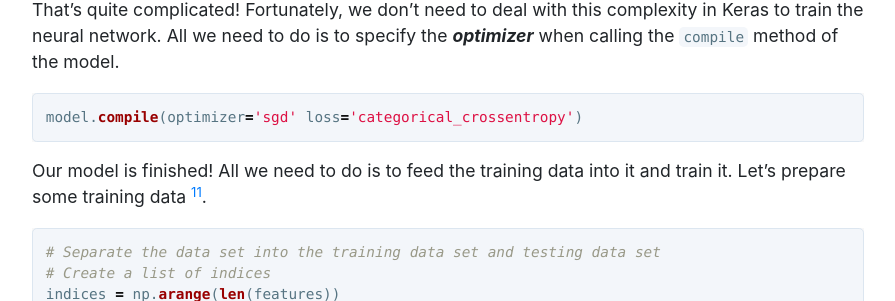
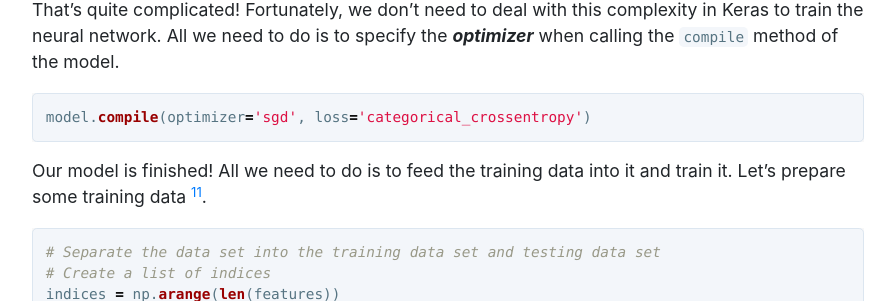
Before and after one commit to gpiocc/learn, a Jekyll site: the page built from _posts/2022-08-01-martin-ku-framing-and-solving-problems-with-deep-learning-an-introduction.md, in a window 1280 px wide and 900 px high, scrolled down 18046 px. Shown: the part 151-452 px from the top of the window, without its empty margins (192-1087 px from the left). Built offline with Jekyll 4.4.1, drawn with Linux system fonts in a browser that asks for light colours; formulas are drawn with MathJax 3.

````diff
--- a/_posts/2022-08-01-martin-ku-framing-and-solving-problems-with-deep-learning-an-introduction.md
+++ b/_posts/2022-08-01-martin-ku-framing-and-solving-problems-with-deep-learning-an-introduction.md
@@ -562,7 +562,7 @@ This gradient-based method of updating the model's parameters is called ***gradi
 That's quite complicated! Fortunately, we don't need to deal with this complexity in Keras to train the neural network. All we need to do is to specify the ***optimizer*** when calling the `compile` method of the model.
 
 ```python
-model.compile(optimizer='sgd' loss='categorical_crossentropy')
+model.compile(optimizer='sgd', loss='categorical_crossentropy')
 ```
 
 Our model is finished! All we need to do is to feed the training data into it and train it. Let's prepare some training data [^trainingdata].
````
